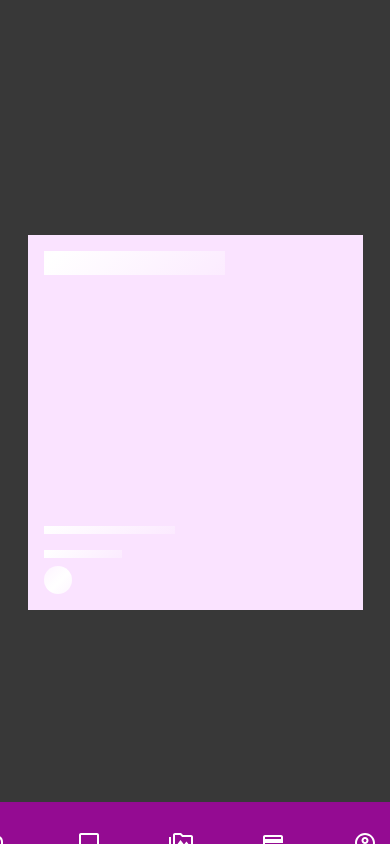
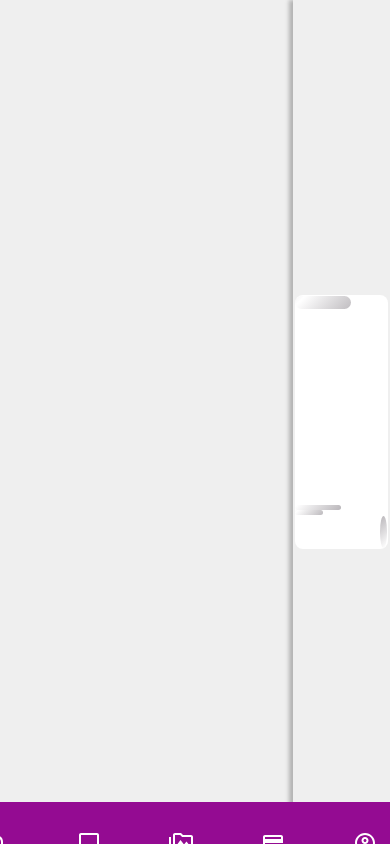
Before and after one commit to LuisUlloaC/XTemptation, a React (Create React App) app: page /home in a window 390 px wide. Built offline with nearby package versions, Linux system fonts and the light colour scheme.

Commit message:
Created storie-card and stories-layout (need revision for responsiveness)

```diff
--- a/src/components/home/Home.jsx
+++ b/src/components/home/Home.jsx
@@ -1,6 +1,7 @@
 import * as React from 'react';
 import MiniDrawer from '../utils/drawer';
 import FeedCard from '../utils/feedCard';
+import StorieCard from '../utils/storiesCard';
 
 
 
@@ -12,8 +13,9 @@ export default function HomeScreen() {
     <div className='homeContainer'>
       <MiniDrawer />
       <div className='switchScreen'>
-        <FeedCard loading={true}/>
-
+      </div>
+      <div className='stories-layout'>
+        <StorieCard loading={true}/>
       </div>
     </div>
   );
--- a/src/components/utils/feedCard.jsx
+++ b/src/components/utils/feedCard.jsx
@@ -1,23 +1,37 @@
-import * as React from 'react';
+import * as React from "react";
 
-
-export default function FeedCard({loading}) {
-  return (
-    <div className='card'>
-      <div className='card-image'>
-        <div className='block pulsate'></div>
+export default function FeedCard({ loading }) {
+  if (loading) {
+    return (
+      <div className="storie">
+        <div className="card-image">
+          <div className="title pulsate"></div>
+          <div className="storie-content">
+            <div className="content-title pulsate" />
+            <div className="content-subtitle pulsate" />
+            <div className="footer">
+              <div className="circle pulsate" />
+            </div>
+          </div>
+        </div>
       </div>
-    <div className="card-content">
-        <div className="block3 pulsate">
+    );
+  } else {
+    return (
+      <div className="card">
+        <div className="card-image">
+          waos
+          <div className="block pulsate"></div>
         </div>
-        <div className="block2 pulsate">
+        <div className="card-content">
+          <div className="block3 pulsate"></div>
+          <div className="block2 pulsate"></div>
+          <div className="circle pulsate"></div>
+          <div style={{ clear: "both" }}></div>
         </div>
-        <div className="circle pulsate">
-        </div>
-        <div style={{clear: 'both'}}></div>
-    </div>
-    </div>
-  );
+      </div>
+    );
+  }
 }
 
 // https://codepen.io/alex_kusminov/pen/PQBdgx
--- a/src/components/utils/storiesCard.jsx
+++ b/src/components/utils/storiesCard.jsx
@@ -8,35 +8,35 @@ import colors from '../../colors';
 
 
 export default function StorieCard({loading}) {
-  return (
-    <Card className='article-card' sx={{display: 'flex',width: '25vw',  m: 2, backgroundColor: colors.feed_darker_purple }}>
-      {loading ? (
-        <Skeleton sx={{ height: 190 }} animation="wave" variant="rectangular" />
-      ) : (
-        <CardMedia
-          component="img"
-          height='62%'
-          image="https://pi.tedcdn.com/r/talkstar-photos.s3.amazonaws.com/uploads/72bda89f-9bbf-4685-910a-2f151c4f3a8a/NicolaSturgeon_2019T-embed.jpg?w=512"
-          alt="Nicola Sturgeon on a TED talk stage"
-        >
-        </CardMedia>
-      )}
-
-      <CardContent>
-        {loading ? (
-          <React.Fragment>
-            <Skeleton animation="wave" height={10} style={{ marginBottom: 6 }} />
-            <Skeleton animation="wave" height={10} width="80%" />
-          </React.Fragment>
-        ) : (
-          <Typography variant="body2" color="text.secondary" component="p">
-            {
-              "Why First Minister of Scotland Nicola Sturgeon thinks GDP is the wrong measure of a country's success:"
-            }
-          </Typography>
-        )}
-      </CardContent>
-    </Card>
-
-  );
+  if (loading) {
+    return (
+      <div className="storie">
+        <div className="card-image">
+          <div className="title pulsate"></div>
+          <div className="storie-content">
+            <div className="content-title pulsate" />
+            <div className="content-subtitle pulsate" />
+            <div className="footer">
+              <div className="circle pulsate" />
+            </div>
+          </div>
+        </div>
+      </div>
+    );
+  } else {
+    return (
+      <div className="card">
+        <div className="card-image">
+          waos
+          <div className="block pulsate"></div>
+        </div>
+        <div className="card-content">
+          <div className="block3 pulsate"></div>
+          <div className="block2 pulsate"></div>
+          <div className="circle pulsate"></div>
+          <div style={{ clear: "both" }}></div>
+        </div>
+      </div>
+    );
+  }
 }
--- a/src/index.css
+++ b/src/index.css
@@ -1,6 +1,6 @@
 body {
   margin: 0;
-  max-width: 100cqw;
+  max-width: 100vw;
 }
 
 @font-face {
@@ -24,8 +24,19 @@ body {
   --bone_white: #fae3ff;
   --white: #ffffff;
   --gray: #3b323d;
+  --light_gray: #efefef;
 }
 
+
+.pulsate{
+  border-radius: 8px;
+  background: linear-gradient(-45deg, var(--gray), var(--white), var(--gray), var(--white));
+  opacity: 0.5;
+	background-size: 400% 400%;
+	-webkit-animation: Gradient 2.25s ease infinite;
+	-moz-animation: Gradient 2.25s ease infinite;
+	animation: Gradient 2.25s ease infinite;
+}
 
 .container {
   display: flex;
@@ -133,11 +144,11 @@ body {
   flex-direction: column;
   height: 100%;
   max-height: 100%;
-  width: 100%;
+  width: 75%;
   max-width: 100%;
   overflow-y: hidden;
   overflow-x: hidden;
-  background-color: var(--black);
+  background-color: var(--light_gray);
 }
 
 .drawer {
@@ -167,63 +178,88 @@ body {
   margin-left: 1%;
 }
 
-.pulsate{
-  background: linear-gradient(-45deg, var(--bone_white), var(--white), var(--bone_white), var(--white));
-	background-size: 400% 400%;
-	-webkit-animation: Gradient 2.25s ease infinite;
-	-moz-animation: Gradient 2.25s ease infinite;
-	animation: Gradient 2.25s ease infinite;
+.stories-layout {
+  display: flex;
+  flex-direction: column;
+  flex-grow: 1;
+  background-color: var(--light_gray);
+  box-shadow: -4px 0px 4px rgba(0, 0, 0, 0.25);
 }
 
-.block {
+.storie .title {
   display:flex;
+  position: absolute;
+  top: 10;
   width:60%;
-  height:10%;
-  color: black;
+  height:5%;
 }
 
-.block2 {
+.storie-content .content-title {
   display: flex;
-  width:78px;
-  height:8px;
-  margin-bottom:8px;
+  position: relative;
+  z-index: 2;
+  bottom: 0;
+  width:50%;
+  height:15%;
+  margin-bottom:0.5%;
 }
-.block3 {
+
+.storie-content .content-subtitle {
   display: flex;
-  width:131px;
-  height:8px;
-  margin-bottom:16px;
+  position: relative;
+  z-index: 2;
+  bottom: 0;
+  width:30%;
+  height:15%;
+  margin-bottom:0.7%;
 }
-.circle {
+
+.storie-content .circle {
   display: flex;
-  width:28px;
-  height:28px;
+  position: relative;
+  width:8%;
+  height:100%;
   border-radius:50%;
   float:right;
+}
 
+.storie-content .footer {
+  display: flex;
+  position: relative;
+  height: 5vh;
+  direction: rtl;
 }
-.card {
+
+.storie {
   display: flex;
+  position: relative;
+  z-index: 0;
   flex-direction: column;
-  box-sizing: border-box;
-	width: 335px;
-  background: #fff;
+  border-radius: 8px;
+	width: 95%;
+  height: 30vh;
+  background: var(--white);
 	position: relative;
 	margin:auto;
 }
-.card-image {
+
+.storie .card-image {
   display:flex;
+  flex-direction: column;
+  position: relative;
+  z-index: 0;
   max-width:100%;
-  height:243px;
-  background:var(--bone_white);
-  padding:16px;
+  height:100%;
+  padding:0.5%;
+  border-radius: 8px;
 }
-.card-content {
+.storie-content {
   display: flex;
   flex-direction: column;
-  clear:both;
-  padding:16px;
-  background:var(--bone_white);
+  position: relative;
+  margin-top: auto;
+  z-index: 1;
+  max-height: 40%;
 }
 
 @-webkit-keyframes Gradient {
```
